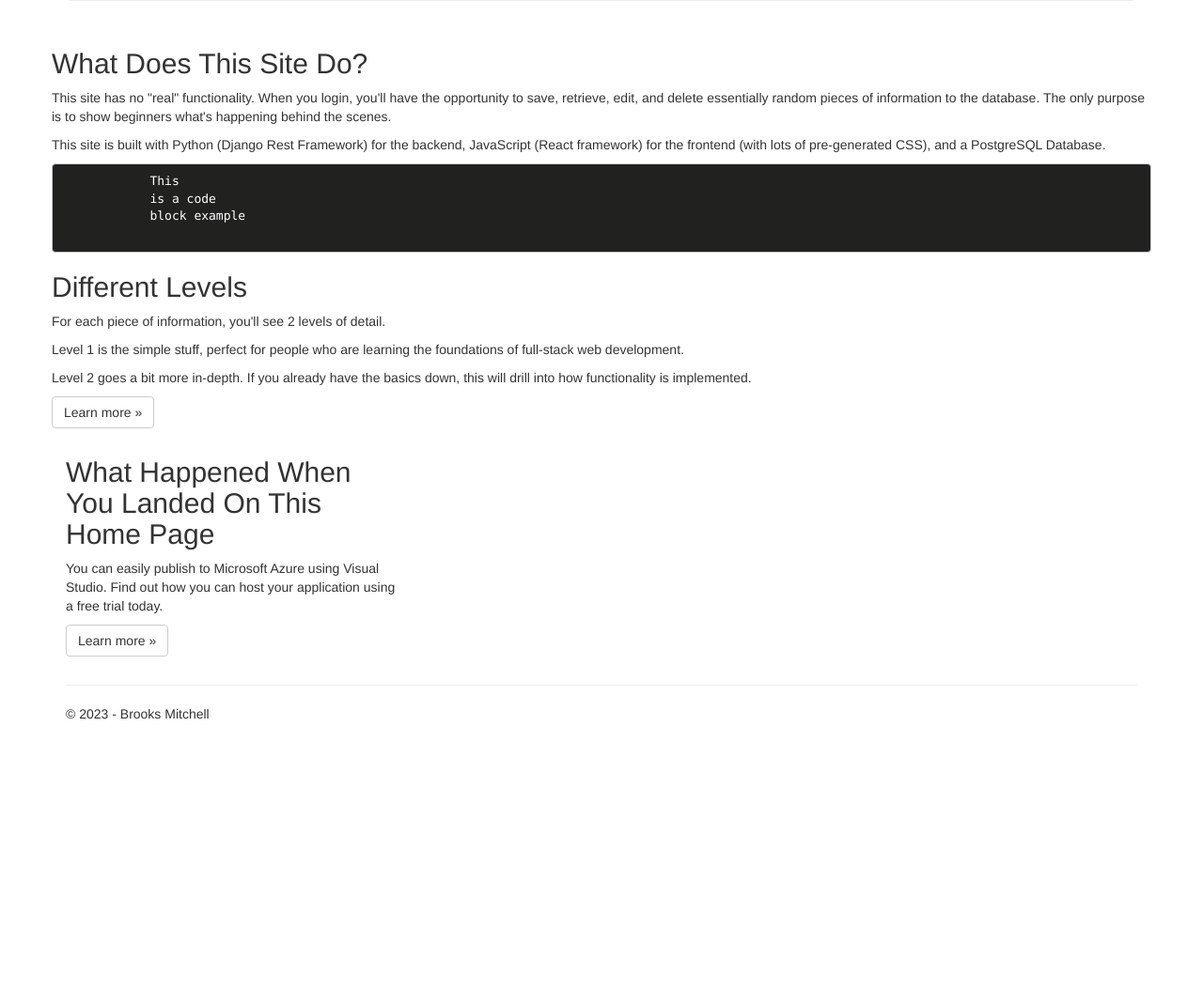
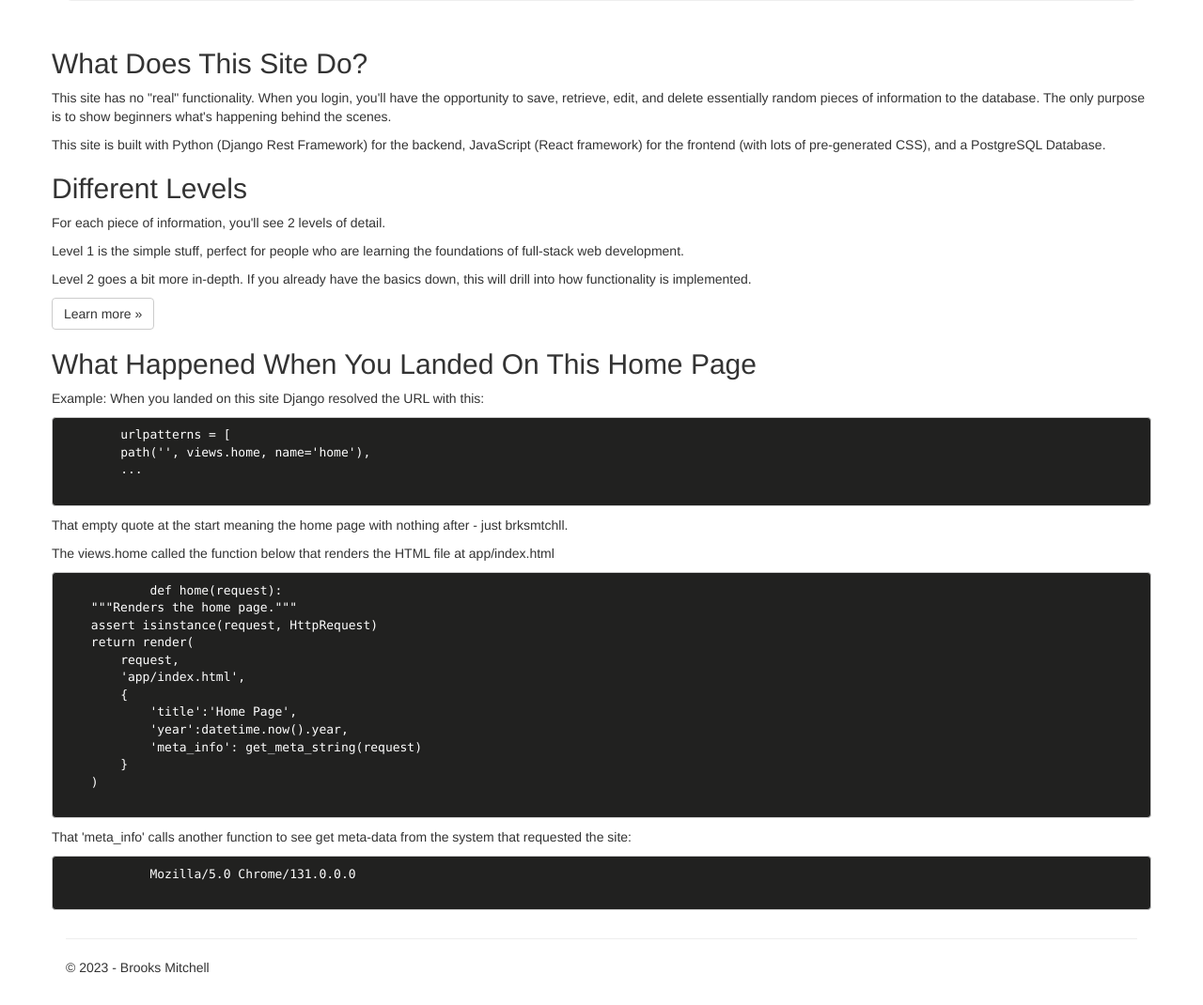
Before and after one commit to Brooks-Mitchell/brookssphere, a Django app: page / in a window 1280 px wide. Shown: the part 361-1431 px from the top of the page at 94% size. Before the commit the page ends 1127 px from the top, so only its background shows below. Run offline with Django 3.2, Linux system fonts and the light colour scheme; some libraries are stand-ins or nearby versions.

Commit message:
add minimum viable example of site functionality

```diff
--- a/brookssphere/app/templates/app/index.html
+++ b/brookssphere/app/templates/app/index.html
@@ -16,12 +16,9 @@
         <p>
             This site is built with Python (Django Rest Framework) for the backend, JavaScript (React framework) for the frontend (with lots of pre-generated CSS),
             and a PostgreSQL Database.
+
         </p>
-        <pre style="color: white; background-color: #212120;">
-            This
-            is a code
-            block example
-        </pre>
+
     </div>
     <div class="col-m4d-">
         <h2>Different Levels</h2>
@@ -30,10 +27,39 @@
         <p>Level 2 goes a bit more in-depth. If you already have the basics down, this will drill into how functionality is implemented.  </p>
         <p><a class="btn btn-default" href="https://pypi.org/">Learn more &raquo;</a></p>
     </div>
-    <div class="col-md-4">
+    <div class="col-md-">
         <h2>What Happened When You Landed On This Home Page</h2>
-        <p>You can easily publish to Microsoft Azure using Visual Studio. Find out how you can host your application using a free trial today.</p>
-        <p><a class="btn btn-default" href="http://azure.microsoft.com">Learn more &raquo;</a></p>
+
+
+        <p>Example:
+        When you landed on this site Django resolved the URL with this:</p>
+
+        <pre style="color: white; background-color: #212120;">
+        urlpatterns = [
+        path('', views.home, name='home'),
+        ...
+        </pre>
+        <p> That empty quote at the start meaning the home page with nothing after - just brksmtchll.</p>
+        <p> The views.home called the function below that renders the HTML file at app/index.html</p>
+
+        <pre style="color: white; background-color: #212120;">
+            def home(request):
+    """Renders the home page."""
+    assert isinstance(request, HttpRequest)
+    return render(
+        request,
+        'app/index.html',
+        {
+            'title':'Home Page',
+            'year':datetime.now().year,
+            'meta_info': get_meta_string(request)
+        }
+    )
+        </pre>
+        <p> That 'meta_info' calls another function to see get meta-data from the system that requested the site:</p>
+        <pre style="color: white; background-color: #212120;">
+            {{ meta_info }}
+        </pre>
     </div>
 </div>
 
--- a/brookssphere/app/views.py
+++ b/brookssphere/app/views.py
@@ -22,6 +22,7 @@ def home(request):
         {
             'title':'Home Page',
             'year':datetime.now().year,
+            'meta_info': get_meta_string(request)
         }
     )
 
@@ -83,3 +84,8 @@ def learn(request):
     assert isinstance(request, HttpRequest)
     return render(
         request, 'app/learn.html', {"user": request.user, "user_form": user_form, "profile_form": profile_form})
+
+
+def get_meta_string(request):
+    meta_info = request.META.get('HTTP_USER_AGENT' , '')
+    return meta_info
```
